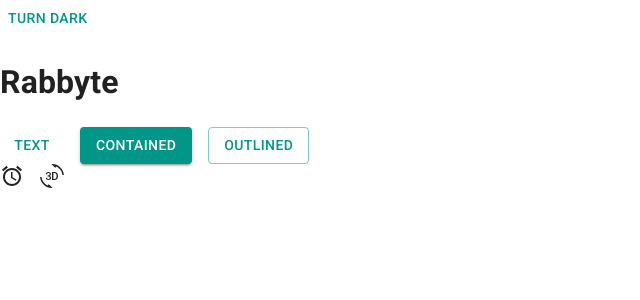
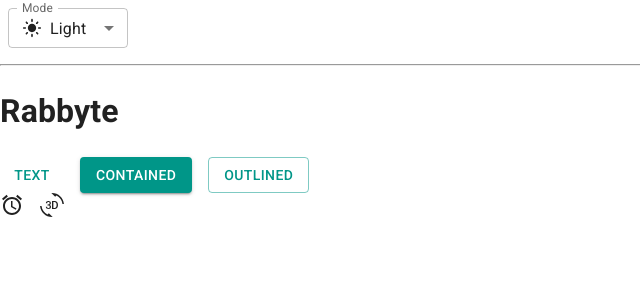
Before and after one commit to trantuan1324/trello-web, a React (Vite) app: page / in a window 1280 px wide. Shown: the top 300 px of the page, without its empty margins (0-640 px from the left). Built offline with nearby package versions, Linux system fonts and the light colour scheme.

Commit message:
Add selector for theme mode

```diff
--- a/src/App.jsx
+++ b/src/App.jsx
@@ -3,25 +3,81 @@ import Stack from "@mui/material/Stack";
 import { AccessAlarm, ThreeDRotation } from "@mui/icons-material";
 import { useColorScheme } from "@mui/material/styles";
 
-function ModeToggle() {
+import InputLabel from "@mui/material/InputLabel";
+import MenuItem from "@mui/material/MenuItem";
+import FormControl from "@mui/material/FormControl";
+import Select from "@mui/material/Select";
+import LightModeIcon from "@mui/icons-material/LightMode";
+import DarkModeOutlinedIcon from "@mui/icons-material/DarkModeOutlined";
+import SettingsBrightnessIcon from "@mui/icons-material/SettingsBrightness";
+import { Box } from "@mui/material";
+
+function ModeSelector() {
   const { mode, setMode } = useColorScheme();
+
+  const handleChange = (event) => {
+    setMode(event.target.value);
+  };
+
   return (
-    <Button
-      onClick={() => {
-        setMode(mode === "light" ? "dark" : "light");
-        // localStorage.setItem("app-theme", mode);
-        // localStorage.getItem("app-theme");
-      }}
-    >
-      {mode === "light" ? "Turn dark" : "Turn light"}
-    </Button>
+    <FormControl sx={{ m: 1, minWidth: 120 }} size="small">
+      <InputLabel id="label-select-theme-mode">Mode</InputLabel>
+      <Select
+        labelId="label-select-theme-mode"
+        id="select-theme-mode"
+        value={mode}
+        label="Mode"
+        onChange={handleChange}
+      >
+        <MenuItem value="light">
+          <Box
+            sx={{
+              display: "flex",
+              flexDirection: "row",
+              alignItems: "center",
+              gap: "8px",
+            }}
+          >
+            <LightModeIcon fontSize="small" />
+            Light
+          </Box>
+        </MenuItem>
+        <MenuItem value="dark">
+          <Box
+            sx={{
+              display: "flex",
+              flexDirection: "row",
+              alignItems: "center",
+              gap: "8px",
+            }}
+          >
+            <DarkModeOutlinedIcon fontSize="small" />
+            Dark
+          </Box>
+        </MenuItem>
+        <MenuItem value="system">
+          <Box
+            sx={{
+              display: "flex",
+              flexDirection: "row",
+              alignItems: "center",
+              gap: "8px",
+            }}
+          >
+            <SettingsBrightnessIcon fontSize="small" />
+            System
+          </Box>
+        </MenuItem>
+      </Select>
+    </FormControl>
   );
 }
 
 function App() {
   return (
     <>
-      <ModeToggle />
+      <ModeSelector />
+      <hr />
       <h1>Rabbyte</h1>
       <Stack spacing={2} direction="row">
         <Button variant="text">Text</Button>
--- a/src/main.jsx
+++ b/src/main.jsx
@@ -1,8 +1,8 @@
 import React from "react";
-import ReactDOM from "react-dom/client";
 import App from "./App.jsx";
 import CssBaseline from "@mui/material/CssBaseline";
 import theme from "./theme";
+import ReactDOM from "react-dom/client";
 import { Experimental_CssVarsProvider as CssVarsProvider } from "@mui/material/styles";
 
 ReactDOM.createRoot(document.getElementById("root")).render(
```
Also changed, not shown: .eslintrc.cjs.
